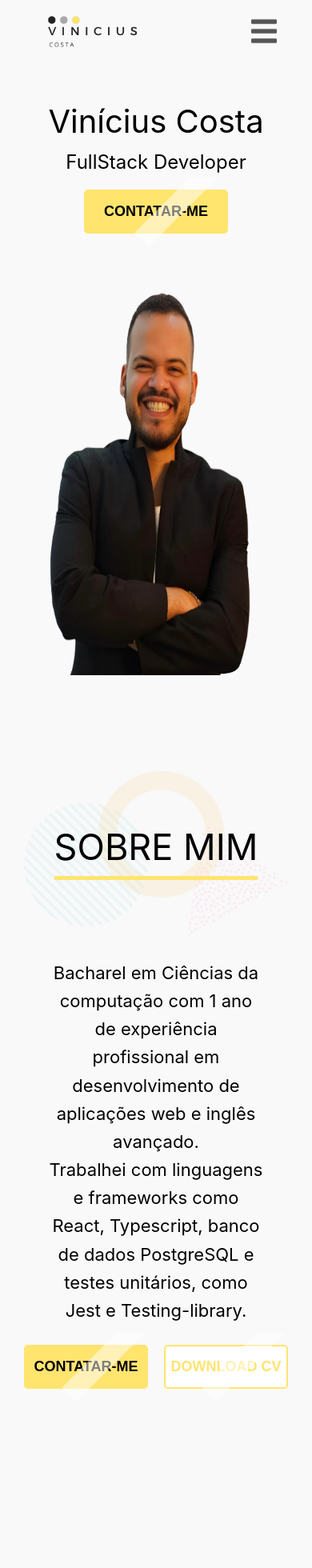
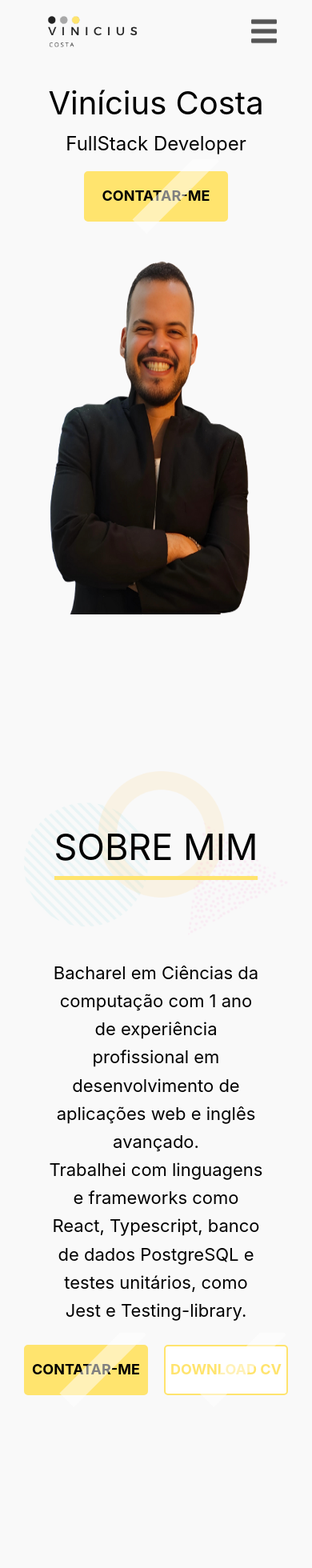
Before and after one commit to Ptedx/personal-site, a Vue app: page / in a window 390 px wide. Shown: the top 1960 px of the page at 80% size. Built offline with nearby package versions, Linux system fonts and the light colour scheme.

Commit message:
Feature: Links implemented

```diff
--- a/src/components/generals/Button.vue
+++ b/src/components/generals/Button.vue
@@ -11,6 +11,7 @@
   interface btnProps{
       reversed?:boolean
       content?:string
+      link?:string
     }
     const props = defineProps<btnProps>()
     onMounted(()=>{
@@ -23,9 +24,9 @@
 
 <template>
     <div class="btn-div" ref="btnDiv">
-        <button :class="{'btn-reverse': reversed, 'btn':!reversed}" v-on:click="showHelloWorld">
+        <a :class="{'btn-reverse': reversed, 'btn':!reversed}" target="_blank" :href="link">
             {{content? content:'CONTATAR-ME' }}
-        </button>
+        </a>
         <div class="btn-line" ref="line"></div>
     </div>
 </template>
@@ -37,7 +38,9 @@
         overflow: hidden;
     }
     .btn, .btn-reverse{
-        padding:15px 0;
+        display: flex;
+        justify-content: center;
+        align-items: center;
         background-color: #ffe46e;
         margin: 15px 0;
         font-weight: bold;
@@ -48,6 +51,8 @@
         transition: 0.1s;
         cursor: pointer;
         font-size: 18px;
+        text-decoration: none;
+        padding:15px 0;
     }
     .btn:hover{
         background-color: white;
--- a/src/components/sections/AboutSection.vue
+++ b/src/components/sections/AboutSection.vue
@@ -26,8 +26,8 @@
                 </p>
             </div>
             <div class="buttons">
-                <Button />
-                <Button content="DOWNLOAD CV" :reversed="true" />
+                <Button link="https://w.app/viniciusNunes" />
+                <Button link="https://drive.google.com/file/d/1klEaQrGAfTrojErjx-IXRpbMxrfgfFEb/view?usp=sharing" content="DOWNLOAD CV" :reversed="true" />
             </div>
         </div>
     </section>
--- a/src/components/sections/HeroSection.vue
+++ b/src/components/sections/HeroSection.vue
@@ -17,7 +17,7 @@
         <div class="mainText">
           <h1>Vinícius Costa</h1>
           <h3>FullStack Developer</h3>
-          <Button />
+          <Button link="https://w.app/viniciusNunes" />
         </div>
         <div class="image">
           <img src="../../assets/img/Profile_s_bg.png" ref="image" alt="Main Photo" width="100%" height="100%">
@@ -44,9 +44,6 @@
         flex-direction: column;
         height: 100%;
     }
-    .image{
-        height: 100%;
-    }
     .mainText> h1{
         font-size: 40px;
     }
@@ -60,10 +57,10 @@
             overflow: hidden;
         }
         .mainText{
-            height: 35%;
+            height: 30%;
         }
         .image{
-            height: 65%;
+            height: 60%;
         }
         .HeroSection > div{
             width: 100%;
--- a/src/components/sections/Menu.vue
+++ b/src/components/sections/Menu.vue
@@ -42,7 +42,7 @@
             <RouterLink class="link" to="/about">Projects</RouterLink>
         </div>
         <div class="links" v-else>
-            <button><img src="..\..\assets\img\BurguerMenu.png" rel="preload" as="image" width="40px" alt="Menu Icon" srcset=""></button>
+            <button><img src="..\..\assets\img\BurguerMenu.png" width="40px" alt="Menu Icon" srcset=""></button>
         </div>
     </nav>
 </template>
--- a/src/components/sections/Projects.vue
+++ b/src/components/sections/Projects.vue
@@ -18,7 +18,7 @@
             </div>
             <div class="project">
                 <img src="../../assets/img/project-2.png" loading="lazy" alt="Projeto 2" width="100%">
-                <a href="https://taxi-service-gamma.vercel.app" target="_blank" class="project-link"></a>
+                <a href="https://vital-agro-site.vercel.app" target="_blank" class="project-link"></a>
             </div>
         </div>
     </section>
```
